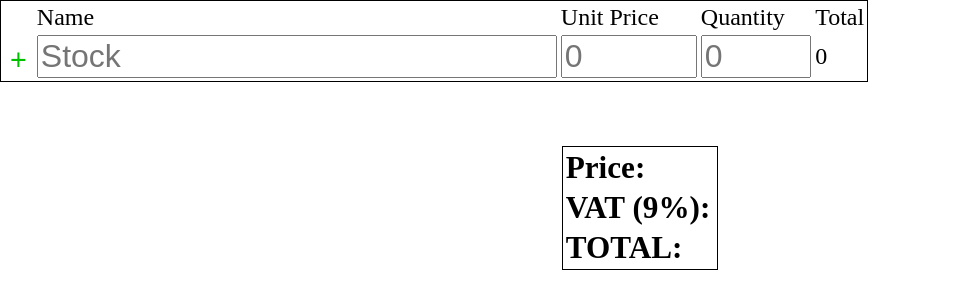
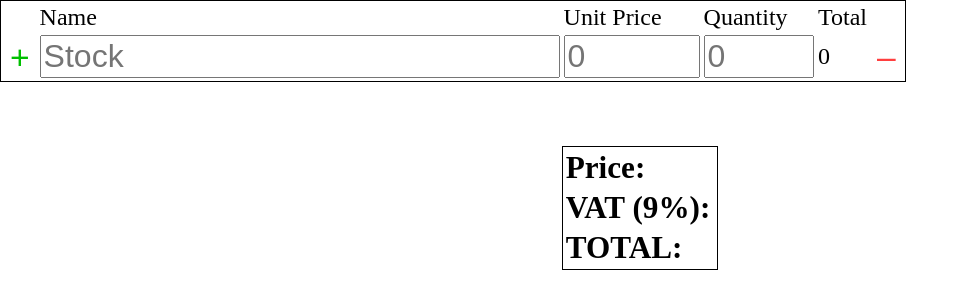
Before and after one commit to Dibray/ProcStock, a plain HTML site: page index.html in a window 1280 px wide. Shown: the whole page, without its empty margins (0-969 px from the left). Drawn offline with Linux system fonts and the light colour scheme.

Commit message:
Remove stock functionality added

```diff
--- a/scripts.js
+++ b/scripts.js
@@ -1,34 +1,10 @@
-function newColumn(content, table)
-{
-    let t = document.createElement("td");
-    t.appendChild(content);
-    table.appendChild(t);
-}
-
-function renderStock(stock) // Add stock to stock info table
-{
-    let newStock = document.createElement("tr");
-    newStock.className = "stock-info";
-
-    newColumn(stock.stockName, newStock);
-    newColumn(stock.unitPrice, newStock);
-    newColumn(stock.quantity, newStock);
-    newColumn(stock.stockPrice, newStock);
-
-    document.querySelector(".stocks > tbody").append(newStock);
-}
-/*
-<tr class="stock-info">
-    <td class="remove-stock">-</td>
-</tr>
-*/
-
 class Stock
 {
     stockName = document.createElement("input");
     unitPrice = document.createElement("input");
     quantity = document.createElement("input");
     stockPrice = document.createElement("span");
+    remove = document.createElement("button");
 
     constructor()
     {
@@ -49,6 +25,9 @@ class Stock
         this.quantity.addEventListener("keypress", () => { if (this.#isEnter(event.key)) this.#calcPrice(this); });
 
         this.stockPrice.textContent = 0.0;
+
+        this.remove.textContent = "–";
+        this.remove.className = "remove-btn";
     }
 
     #calcPrice(stock)
@@ -72,11 +51,6 @@ class StockProcessing
     static #vatPercent = 0.09;
     static #precision = 4; // Fractional digits
 
-    static add(stock)
-    {
-        this.#stocks.push(stock);
-    }
-
     static #procTotalPrice()
     {
         let price = 0.0;
@@ -85,6 +59,36 @@ class StockProcessing
             price += Number(x.stockPrice.textContent);
 
         return price;
+    }
+
+    static #newColumn(content, table)
+    {
+        let t = document.createElement("td");
+        t.appendChild(content);
+        table.appendChild(t);
+    }
+
+    static #remove(stock, domElem) // Delete stock from array and DOM
+    {
+        this.#stocks.splice(this.#stocks.indexOf(stock), 1);
+        domElem.remove();
+        this.procTotal();
+    }
+
+    static #renderStock(stock) // Add stock to stock info table
+    {
+        let newStock = document.createElement("tr");
+        newStock.className = "stock-info";
+
+        this.#newColumn(stock.stockName, newStock);
+        this.#newColumn(stock.unitPrice, newStock);
+        this.#newColumn(stock.quantity, newStock);
+        this.#newColumn(stock.stockPrice, newStock);
+        this.#newColumn(stock.remove, newStock);
+
+        stock.remove.addEventListener("click", () => { this.#remove(stock, newStock); });
+
+        document.querySelector(".stocks > tbody").append(newStock);
     }
 
     static procTotal()
@@ -101,15 +105,15 @@ class StockProcessing
         total += vat;
         document.querySelector(".total-value").textContent = total.toFixed(this.#precision);
     }
+
+    static newStock()
+    {
+        let stock = new Stock();
+        this.#stocks.push(stock);
+
+        this.#renderStock(stock);
+    }
 }
 
-function newStock()
-{
-    let stock = new Stock();
-    StockProcessing.add(stock);
-
-    renderStock(stock);
-}
-
-document.querySelector(".add-stock-btn").addEventListener("click", newStock);
-newStock(); // Initialize first stock
+document.querySelector(".add-stock-btn").addEventListener("click", () => { StockProcessing.newStock(); });
+StockProcessing.newStock(); // Initialize first stock
--- a/styles.css
+++ b/styles.css
@@ -11,14 +11,23 @@ body, input {
     vertical-align: bottom;
 }
 
-.add-stock-btn {
+.add-stock-btn,
+.remove-btn {
     background-color: rgba(255, 255, 255, 0);
     border: none;
-    font-size: 1.2em;
+    font-size: 1.4em;
+}
+
+.add-stock-btn {
     color: rgb(0, 192, 0);
 }
 
-.add-stock-btn:hover {
+.remove-btn {
+    color: rgb(255, 63, 63);
+}
+
+.add-stock-btn:hover,
+.remove-btn:hover {
     cursor: pointer;
 }
 
```
